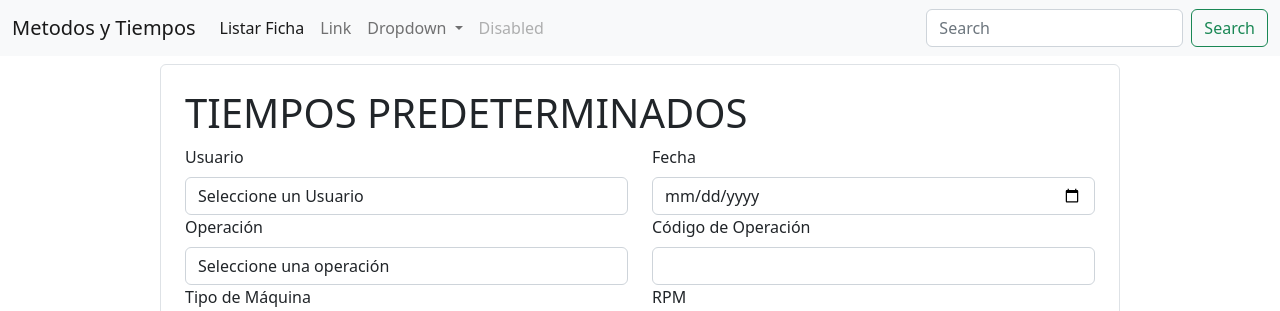
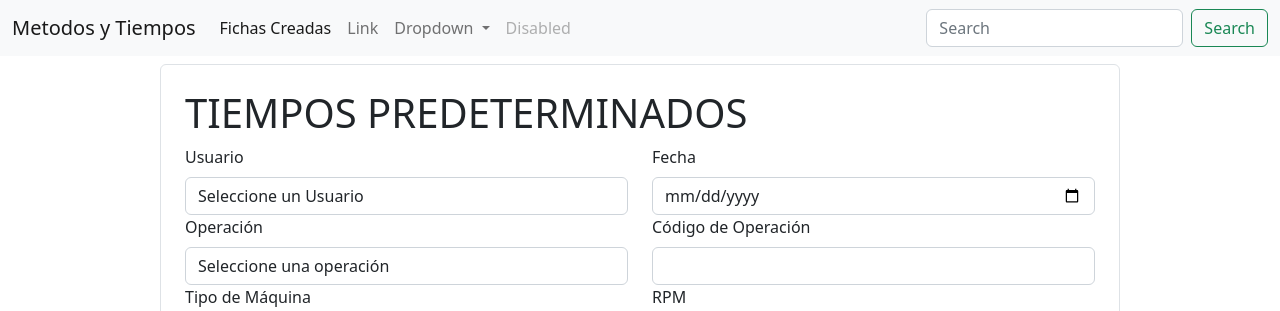
Before and after one commit to Dfespinal7/MetodosyTiempos, a Django app: page /form_fichat in a window 1280 px wide. Shown: the top 311 px of the page. Run offline with Django 4.2, Linux system fonts and the light colour scheme; data comes from the database, SQL or seed files in the repository.

Commit message:
nabvar modificado

```diff
--- a/app/templates/app/base.html
+++ b/app/templates/app/base.html
@@ -23,7 +23,7 @@
           <div class="collapse navbar-collapse" id="navbarSupportedContent">
             <ul class="navbar-nav me-auto mb-2 mb-lg-0">
               <li class="nav-item">
-                <a class="nav-link active" aria-current="page" href="listar_ficha">Listar Ficha</a>
+                <a class="nav-link active" aria-current="page" href="listar_ficha">Fichas Creadas</a>
               </li>
               <li class="nav-item">
                 <a class="nav-link" href="#">Link</a>
```
